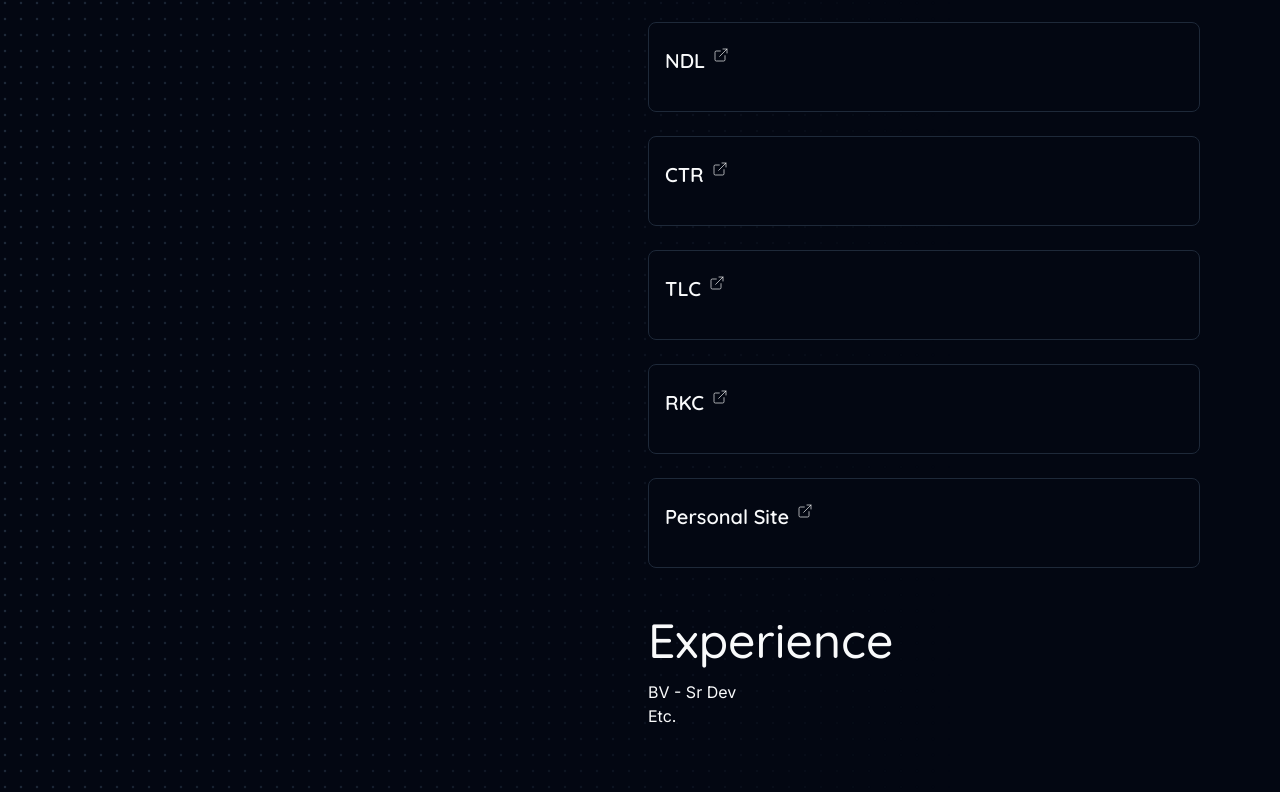
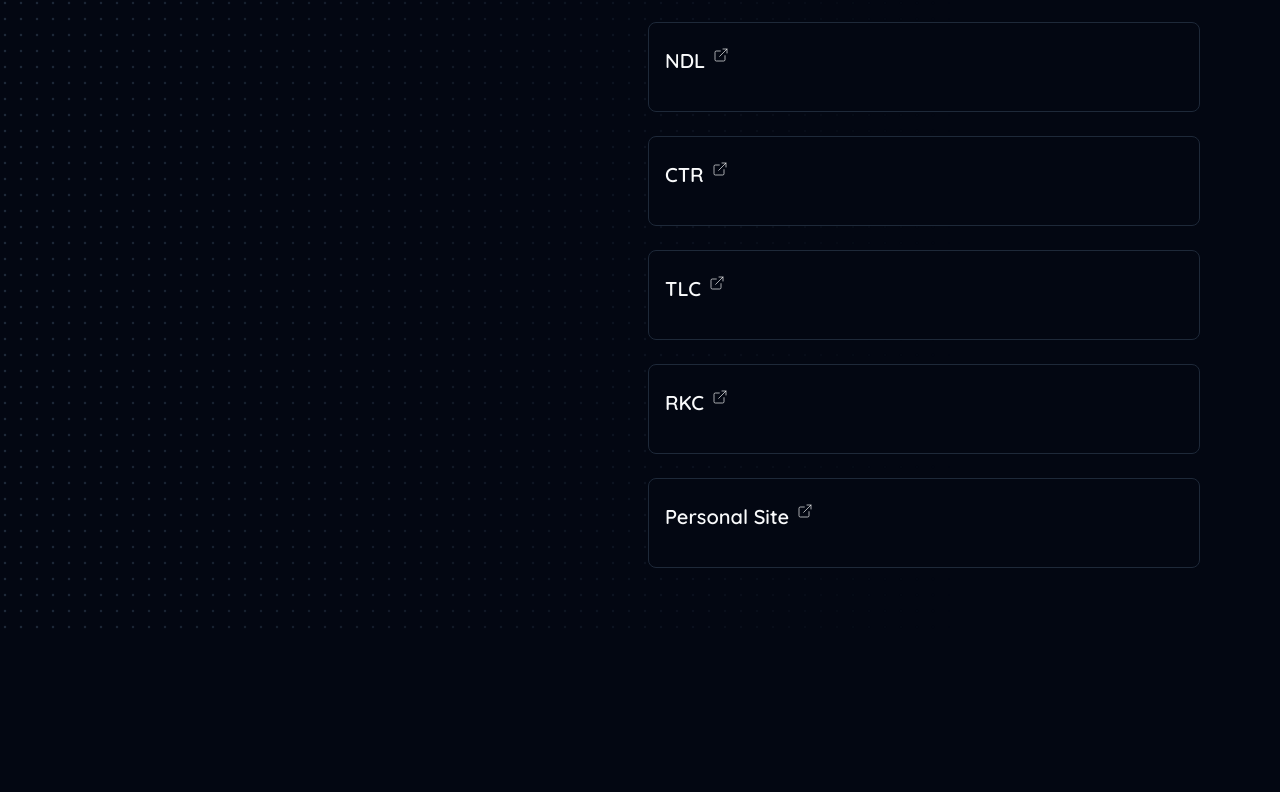
Before and after one commit to JacobVogelbacher/jacob-site-25, a Next.js app: page / in a window 1280 px wide. Shown: the part 1090-1882 px from the top of the page. After the commit the page ends 1722 px from the top, so only its background shows below. Built offline with nearby package versions, Linux system fonts and the light colour scheme.

Commit message:
remove Experience section

```diff
--- a/app/page.tsx
+++ b/app/page.tsx
@@ -132,18 +132,6 @@ export default function Home() {
                 ))}
               </ul>
             </section>
-
-            <section className="flex flex-col gap-4">
-              <h2>Experience</h2>
-              <ul>
-                <li>
-                  <a href="#">BV - Sr Dev</a>
-                </li>
-                <li>
-                  <a href="#">Etc.</a>
-                </li>
-              </ul>
-            </section>
           </main>
         </div>
       </div>
```
